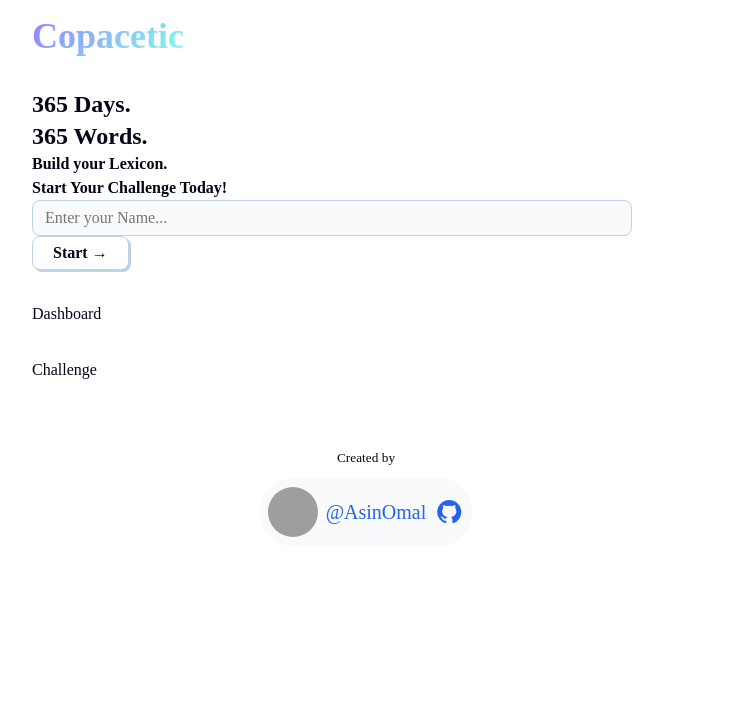
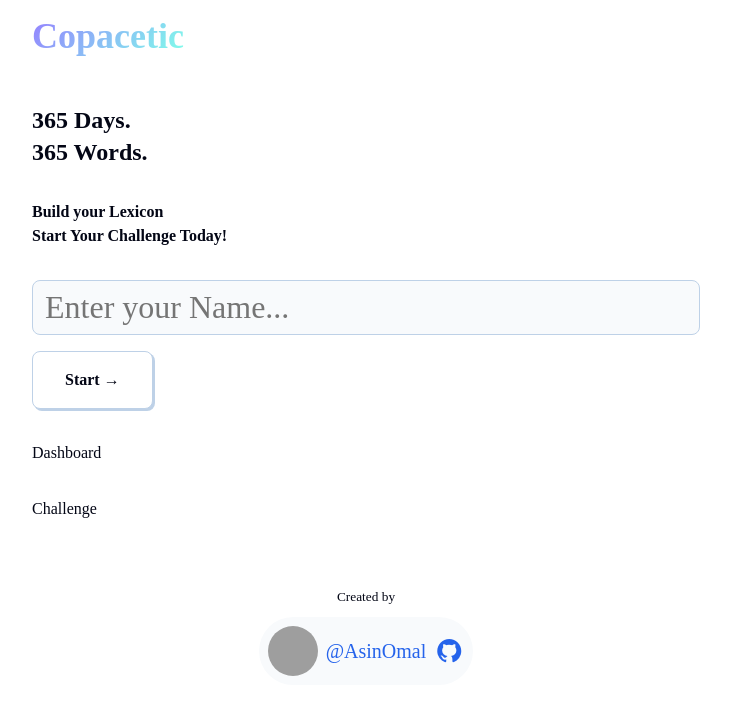
Before and after one commit to AsinOmal/React-word-memory-app, a React (Vite) app: page / in a window 1280 px wide. Shown: the top 714 px of the page, without its empty margins (274-1005 px from the left). Built offline with nearby package versions, Linux system fonts and the light colour scheme; grey boxes are pictures that could not be loaded; a web font is replaced by a local one.

Commit message:
Added Welcome Screen CSS

```diff
--- a/src/components/layouts/Welcome.jsx
+++ b/src/components/layouts/Welcome.jsx
@@ -4,7 +4,8 @@ export default function Welcome() {
             <h3 className="text-large special-shadow">365 Days.<br />365 Words.</h3>
 
             <h6>
-                Build your Lexicon. <br /> Start Your Challenge Today!
+                Build your Lexicon
+                <br /> Start Your Challenge Today!
             </h6>
 
             <div>
--- a/src/index.css
+++ b/src/index.css
@@ -22,6 +22,41 @@ main{
     gap: 2rem;
 }
 
+section{
+    display: flex;
+    flex-direction: column;
+    gap: 1rem;
+}
+
+/* WELCOME PAGE */
+
+#welcome{
+    flex: 1;
+    justify-content: center;
+    gap: 2rem;
+    padding-top: 1rem;
+}
+
+#welcome svg{
+    height: 25px;
+}
+
+#welcome div{
+    display: flex;
+    flex-direction: column;
+    gap: 1rem;
+}
+
+#welcome input{
+    font-size: 2rem;
+    max-width: 100%;
+}
+
+#welcome button{
+    display: grid;
+    place-items: center;
+    padding: 1rem 2rem;
+}
 
 /* PORTAL */
 
```
